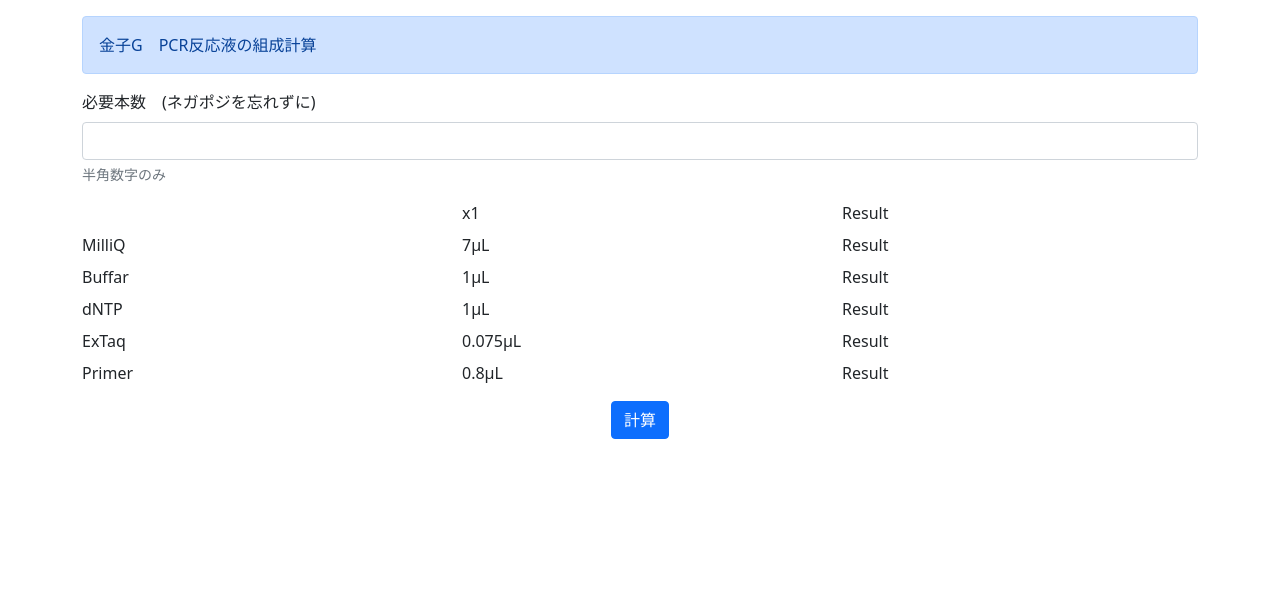
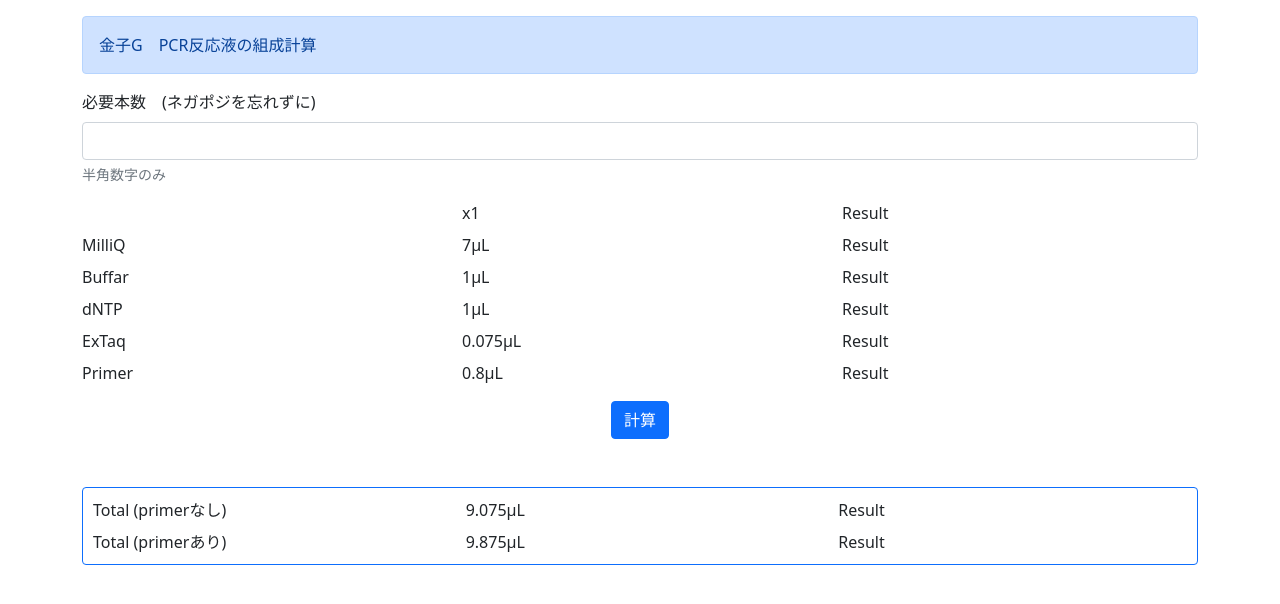
Before and after one commit to shima47/PCRcalculatorPWA, a plain HTML site: page index.html in a window 1280 px wide. Drawn offline with nearby package versions, Linux system fonts and the light colour scheme.

Commit message:
Update index.html

```diff
--- a/index.html
+++ b/index.html
@@ -38,7 +38,7 @@
 
 		<div class="mb-3">
 			<label for="exampleInputEmail1" class="form-label">必要本数　(ネガポジを忘れずに)</label>
-			<input type="number" class="form-control" id="form" aria-describedby="emailHelp">
+			<input type="text" class="form-control" id="form" aria-describedby="emailHelp">
 			<div id="emailHelp" class="form-text">半角数字のみ</div>
 		</div>
 
@@ -70,11 +70,24 @@
 		<div class="mt-2 row align-items-center">
 			<div class="col">Primer</div>
 			<div class="col">0.8μL</div>
-			<div class="col">Result</aso>
+			<div class="col">Result</div>
 		</div>
 
 		<div class="mt-3 d-flex justify-content-center">
 			<button type="button" class="btn btn-primary">計算</button>
+		</div>
+
+		<div class="mt-5 border border-primary rounded" style="padding:10px;">
+			<div class="mt-0 row align-items-center">
+				<div class="col">Total (primerなし)</div>
+				<div class="col">9.075μL</div>
+				<div class="col">Result</div>
+			</div>
+			<div class="mt-2 row align-items-center">
+				<div class="col">Total (primerあり)</div>
+				<div class="col">9.875μL</div>
+				<div class="col">Result</div>
+			</div>
 		</div>
 	</div>
 
```
